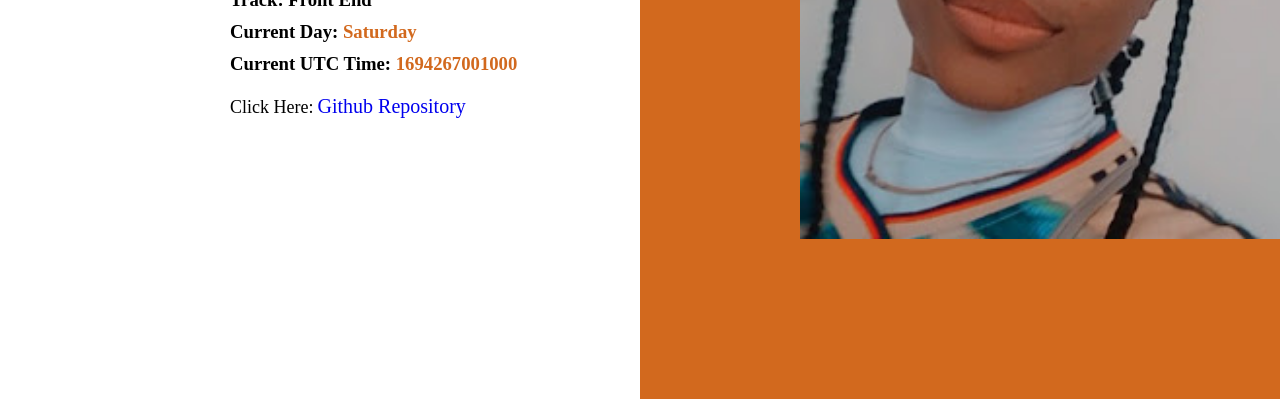
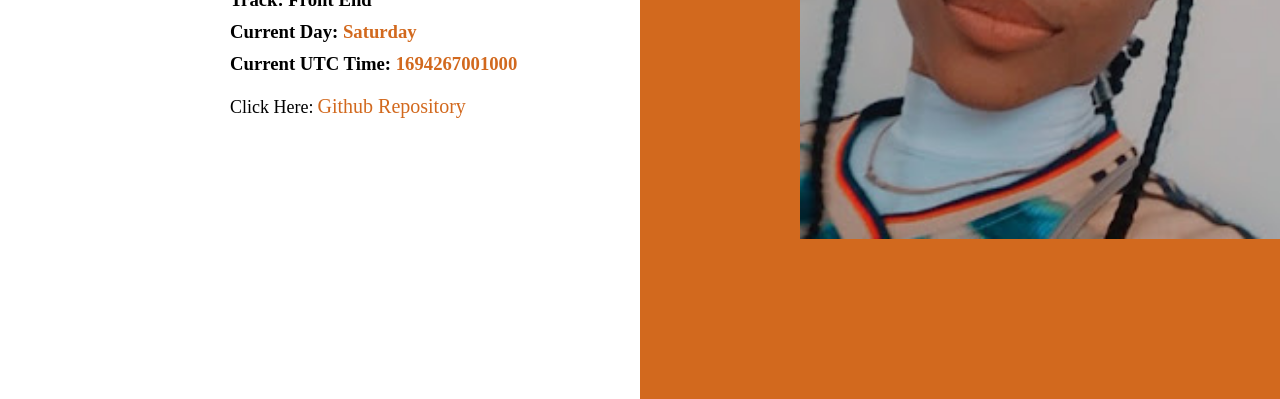
Before and after one commit to ukponotitus/Hng-First-Stage, a plain HTML site: page index.html in a window 1280 px wide. Shown: the part 401-800 px from the top of the page. Drawn offline with Linux system fonts and the light colour scheme.

Commit message:
first stage hng

```diff
--- a/style.css
+++ b/style.css
@@ -63,6 +63,11 @@ background-color: white;
     margin-left: 20%;
     width: 100%;
 }
+.linkcolor{
+    color: chocolate;
+    /* opacity: 0.7; */
+
+}
 /* responsiveness for mobile screen */
 @media only screen and (max-width: 600px) {
     .display{
```
